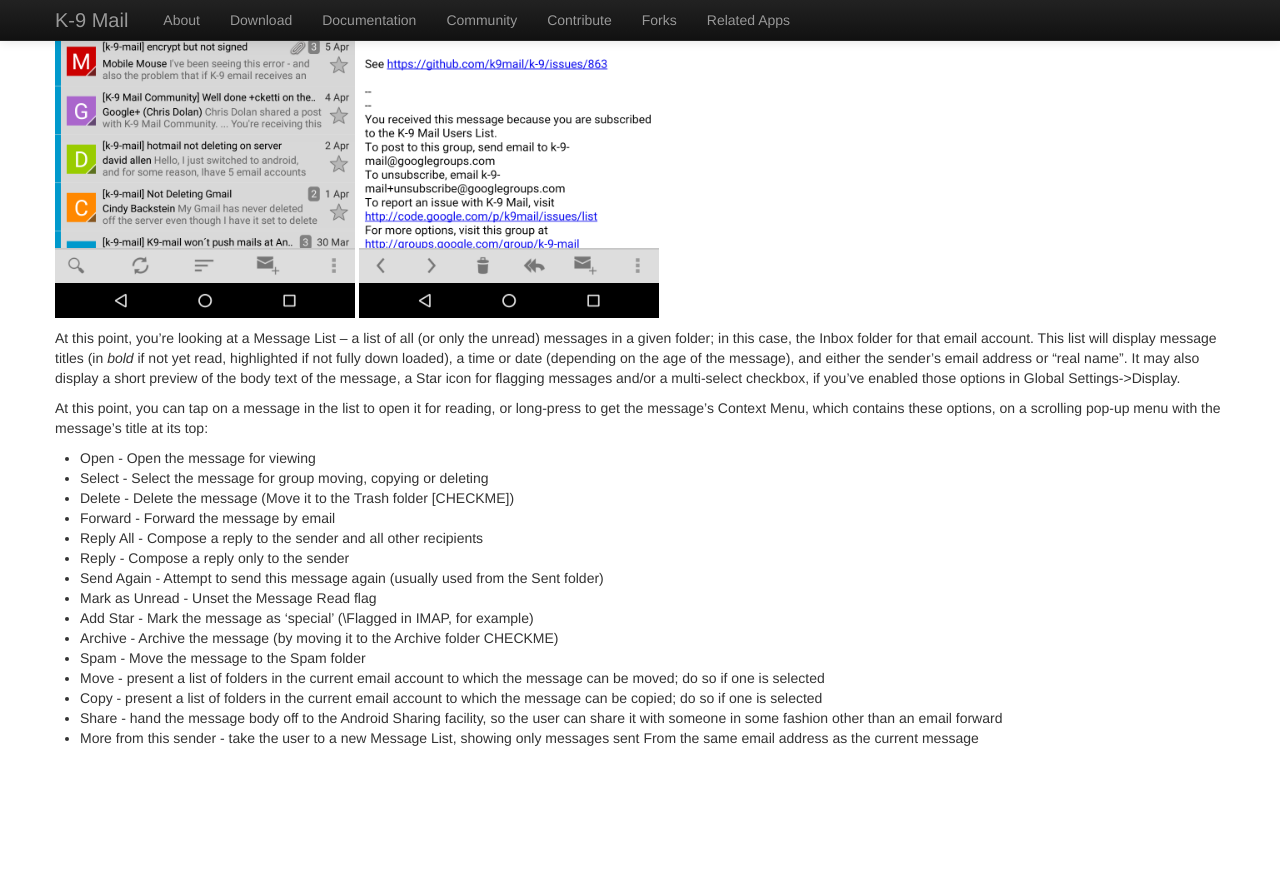
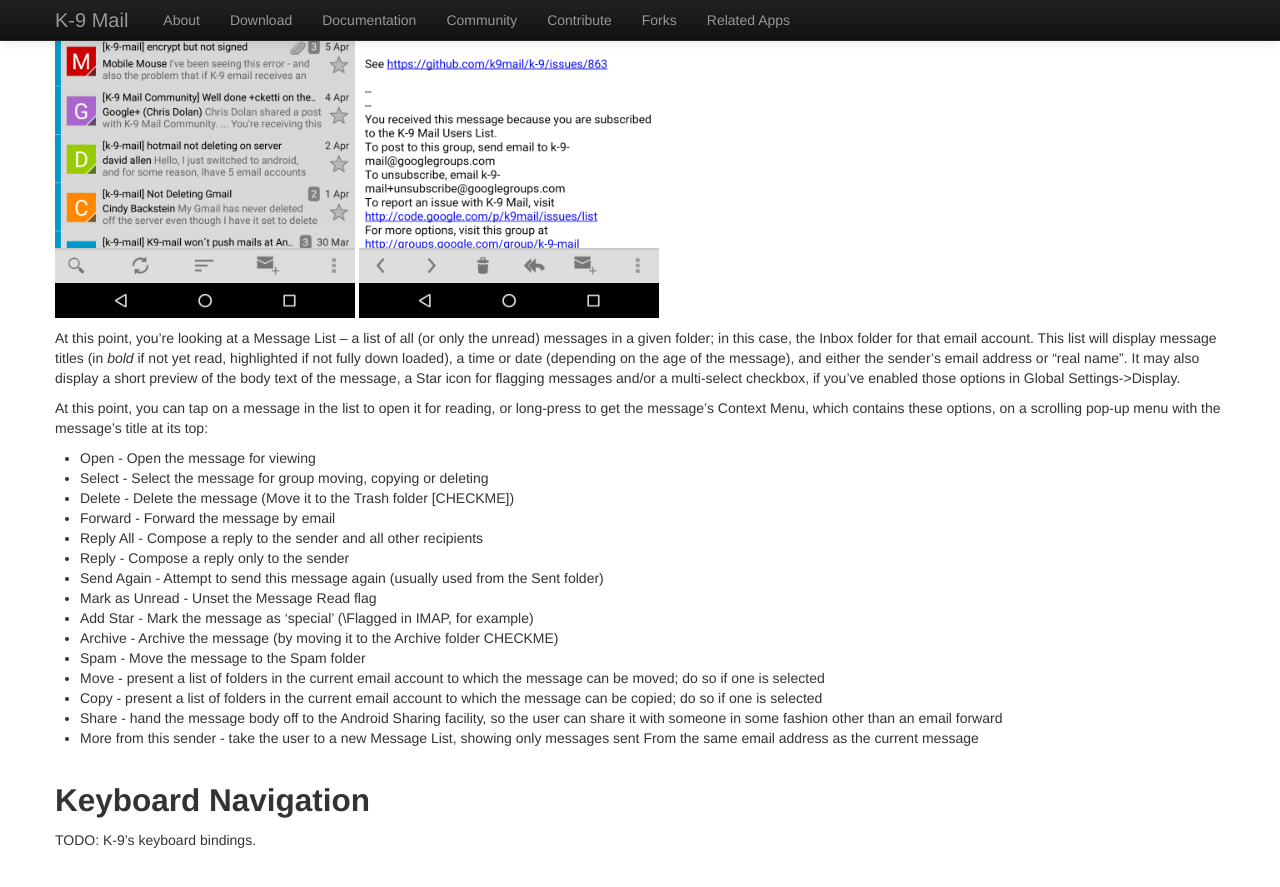
Before and after one commit to k9mail/k9mail.app, a Jekyll site: the page built from documentation/reading.md, in a window 1280 px wide and 900 px high, scrolled down 668 px. Shown: the top 887 px of the window. Built offline with Jekyll 4.4.1, drawn with Linux system fonts in a browser that asks for light colours; nearby versions of some CDN libraries; before the commit the page ends 1466 px from its top, so only the background shows below that.

Commit message:
Update reading.md

```diff
--- a/documentation/reading.md
+++ b/documentation/reading.md
@@ -37,3 +37,7 @@ At this point, you can tap on a message in the list to open it for reading, or l
 * Copy - present a list of folders in the current email account to which the message can be copied; do so if one is selected
 * Share - hand the message body off to the Android Sharing facility, so the user can share it with someone in some fashion other than an email forward
 * More from this sender - take the user to a new Message List, showing only messages sent From the same email address as the current message
+
+## Keyboard Navigation
+
+TODO: K-9's keyboard bindings.
```
